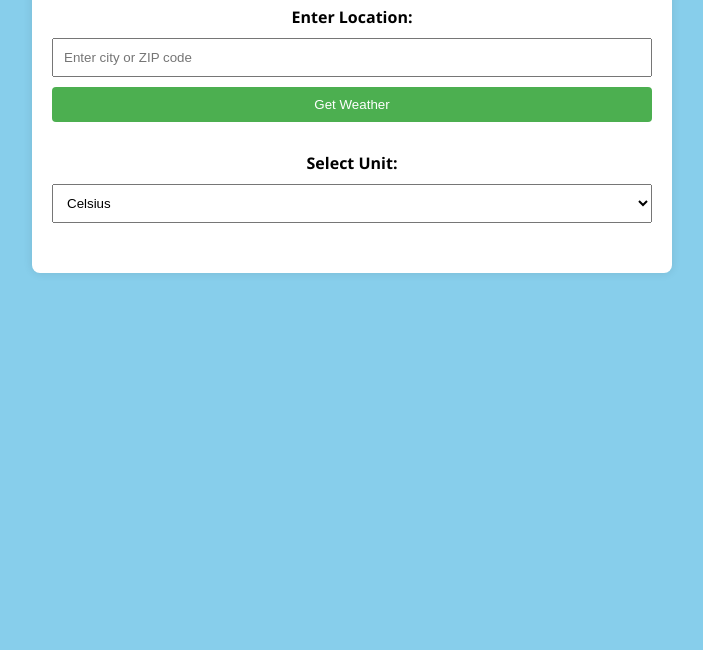
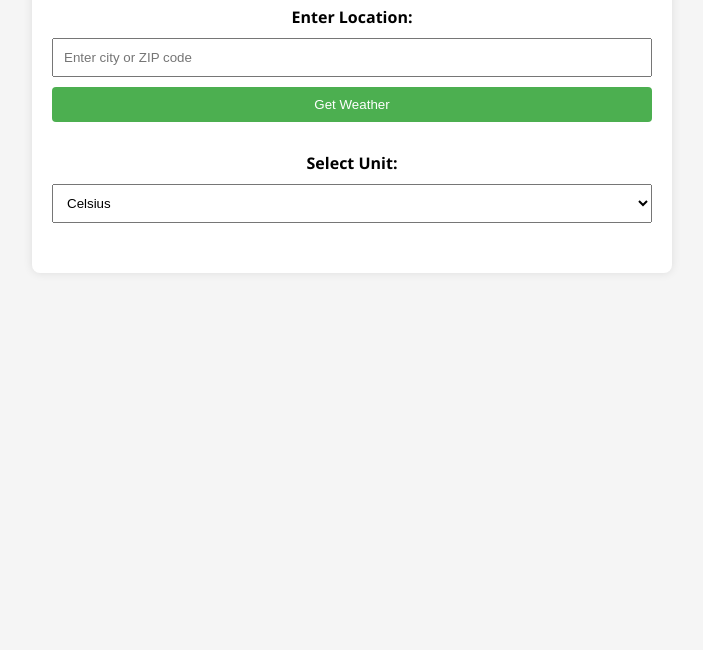
Before and after one commit to 123prati/Internshala, a plain HTML site: page index.html in a window 1280 px wide. Shown: the part 150-800 px from the top of the page, without its empty margins (288-991 px from the left). Drawn offline with Linux system fonts and the light colour scheme.

Commit message:
Update styles.css

```diff
--- a/styles.css
+++ b/styles.css
@@ -2,7 +2,7 @@ body {
     font-family: 'Segoe UI', Tahoma, Geneva, Verdana, sans-serif;
     margin: 0;
     padding: 0;
-    background-color: skyblue;
+    background-color: #f5f5f5;
 }
 
 .weather-container {
```
